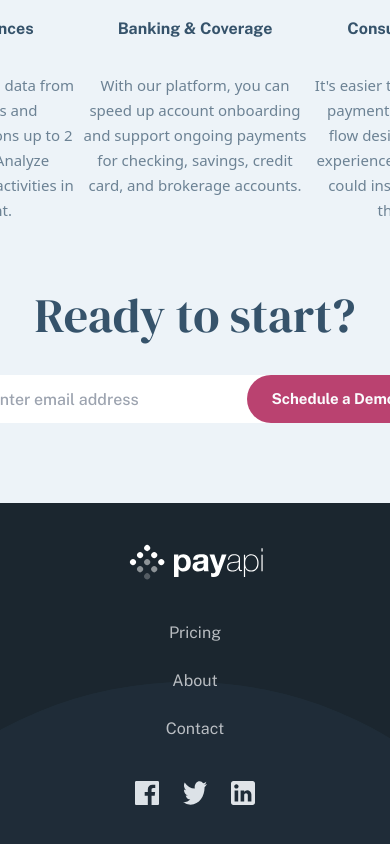
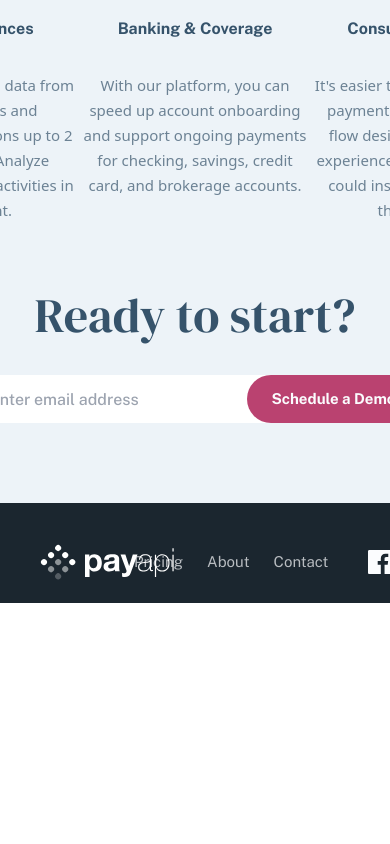
Before and after one commit to alvaro-frontend-mentor-projects/payapi-multi-page-website, a React (Create React App) app: page /#/ in a window 390 px wide. Shown: the part 3059-3903 px from the top of the page. After the commit the page ends 3662 px from the top, so only its background shows below. Built offline with nearby package versions, Linux system fonts and the light colour scheme.

Commit message:
footer tablet view complete

```diff
--- a/src/components/shared/Footer.jsx
+++ b/src/components/shared/Footer.jsx
@@ -8,14 +8,14 @@ import Linkedin from '../../assets/shared/desktop/linkedin.svg'
 
 const Footer = () => {
   return (
-    <main className='flex flex-col h-[353px] bg-fmMirageBlue overflow-hidden relative mx-[-24px]'>
+    <main className='flex flex-col h-[353px] md:h-[100px] bg-fmMirageBlue overflow-hidden relative mx-[-24px]'>
         <img
-            className="absolute max-w-[1000px] w-[780px]  bottom-[-606px] left-[-202px]"
+            className="absolute max-w-[1000px] w-[780px]  bottom-[-606px] left-[-202px] md:bottom-[-606px] md:left-[330px]"
             src={bgCircle}
             alt=""
         />
         {/* flex container */}
-        <div className='flex flex-col justify-center items-center px-[120px] py-[40px] gap-10'>
+        <div className='flex flex-col md:flex-row justify-center md:justify-between items-center px-[120px] md:px-[39px] py-[40px] gap-10'>
             {/* Logo */}
             <img
                 className='max-w-[300px] w-[135px]'
@@ -23,7 +23,7 @@ const Footer = () => {
                 alt=""
             />
             {/* Links */}
-            <div className='flex flex-col items-center text-fmWaterWhite opacity-[70%] font-PublicSans gap-6 '>
+            <div className='flex flex-col md:flex-row items-center text-fmWaterWhite opacity-[70%] font-PublicSans md:text-[15px] md:ml-[-80px] gap-6 '>
                 <Link to="/pricing">Pricing</Link>
                 <Link to="/About">About</Link>
                 <Link to="/Contact">Contact</Link>
```
